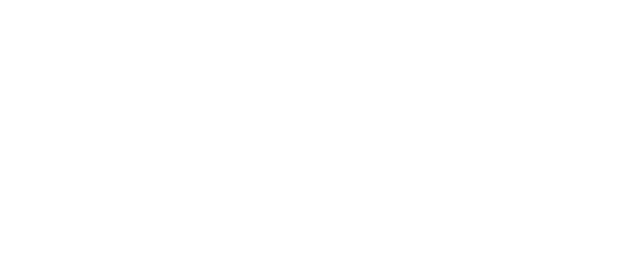
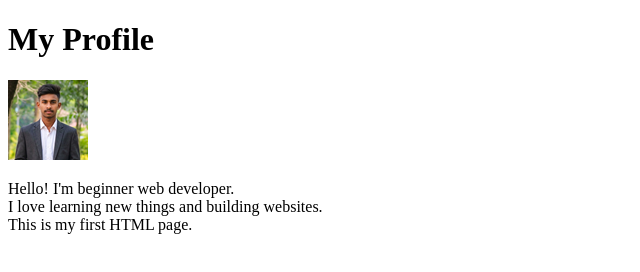
Before and after one commit to Bappi-dev/my-fast-projects, a plain HTML site: page index.html in a window 1280 px wide. Shown: the whole page, without its empty margins (0-640 px from the left). Drawn offline with Linux system fonts and the light colour scheme.

Commit message:
added the profile picture and text

```diff
--- a/index.html
+++ b/index.html
@@ -6,6 +6,12 @@
     <title>My Profile page</title>
 </head>
 <body>
-
+    <header>
+        <h1>My Profile</h1>
+        <div>
+            <img src="image/imamul.png" alt="">
+            <p>Hello! I'm beginner web developer. <br> I love learning new things and building websites.  <br>  This is my first HTML page.</p>
+        </div>
+    </header>
 </body>
 </html>
```
Also changed, not shown: image/imamul.png (added).
